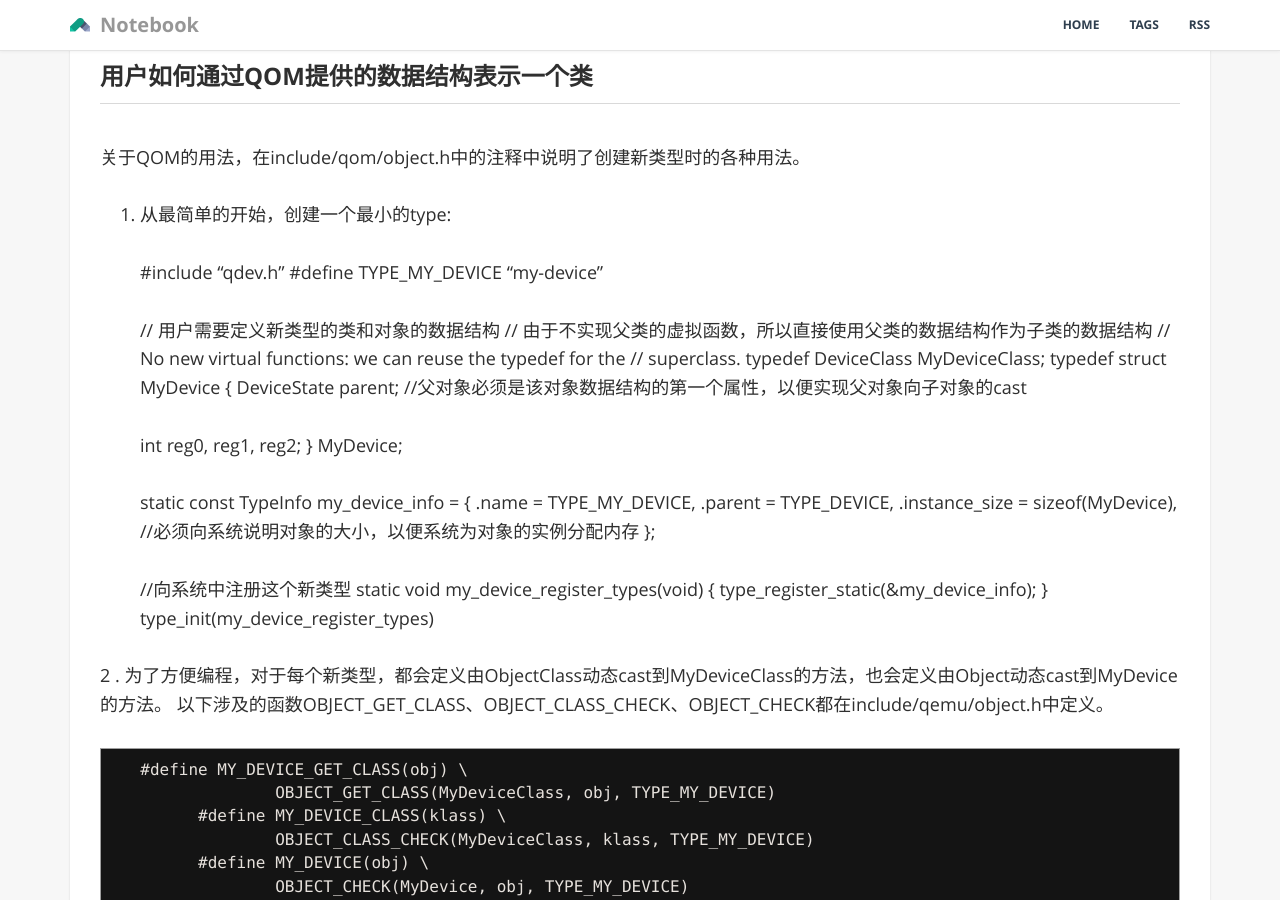
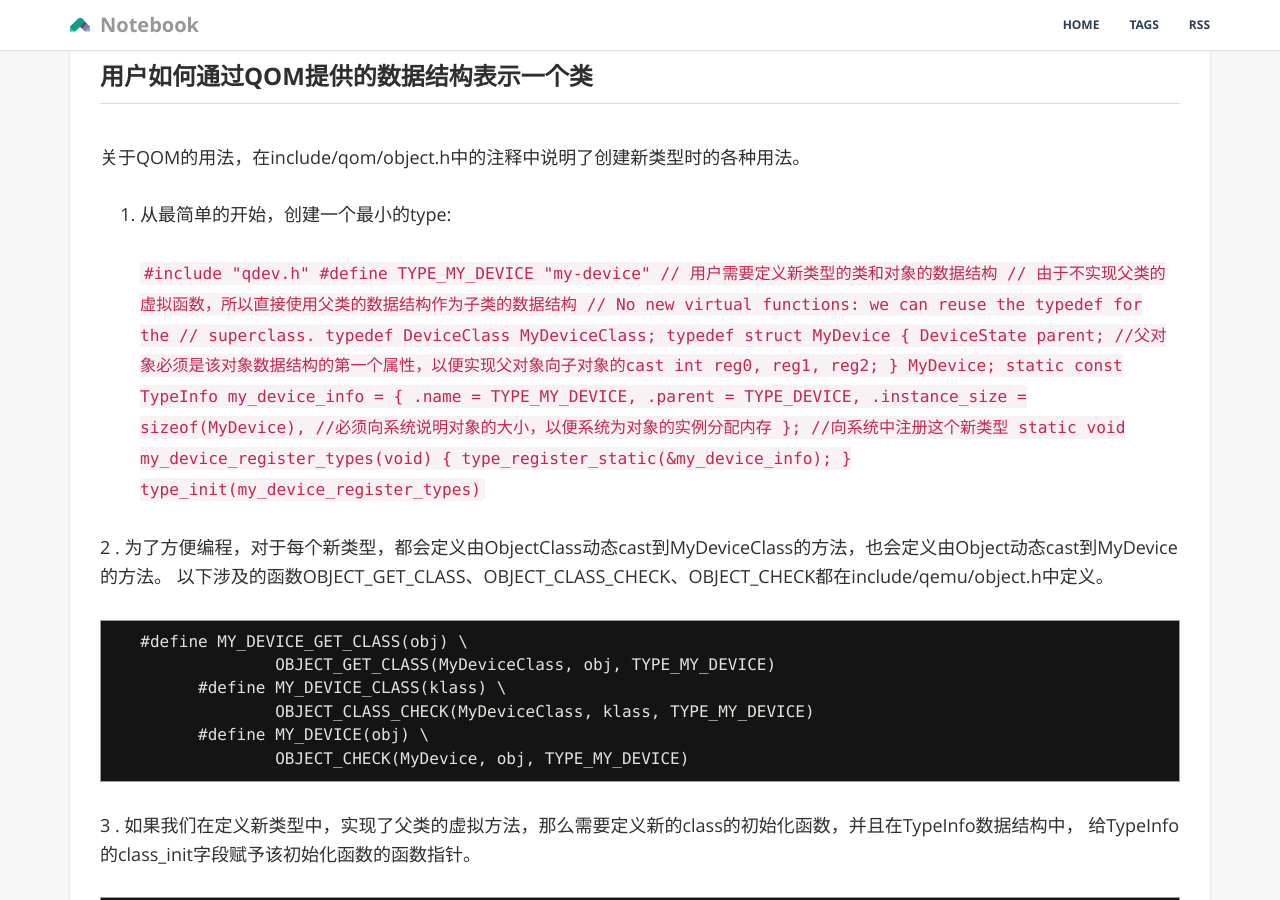
Before and after one commit to dong1224/dong1224.github.io, a Jekyll site: the page built from _posts/201812/2018-12-17-qemu源码分析之QOM（二）.md, in a window 1280 px wide and 900 px high, scrolled down 5486 px. Built offline with Jekyll 4.4.1, drawn with Linux system fonts in a browser that asks for light colours; our own code applies the rules of GitHub Pages for plain Markdown files.

Commit message:
qemu qom

```diff
--- a/_posts/201812/2018-12-17-qemu源码分析之QOM（二）.md
+++ b/_posts/201812/2018-12-17-qemu源码分析之QOM（二）.md
@@ -179,7 +179,7 @@ ObjectClass是所有class的基类（这里说的class不是TypeImpl），如果
 关于QOM的用法，在include/qom/object.h中的注释中说明了创建新类型时的各种用法。
 1. 从最简单的开始，创建一个最小的type:
 
-	#include "qdev.h"
+	<p><code>#include "qdev.h"
 	#define TYPE_MY_DEVICE "my-device"
 
 	// 用户需要定义新类型的类和对象的数据结构
@@ -205,7 +205,7 @@ ObjectClass是所有class的基类（这里说的class不是TypeImpl），如果
 	{
 	  type_register_static(&my_device_info);
 	}
-	type_init(my_device_register_types)
+	type_init(my_device_register_types)</code></p>
 
 2 . 为了方便编程，对于每个新类型，都会定义由ObjectClass动态cast到MyDeviceClass的方法，也会定义由Object动态cast到MyDevice的方法。
 以下涉及的函数OBJECT_GET_CLASS、OBJECT_CLASS_CHECK、OBJECT_CHECK都在include/qemu/object.h中定义。
```
